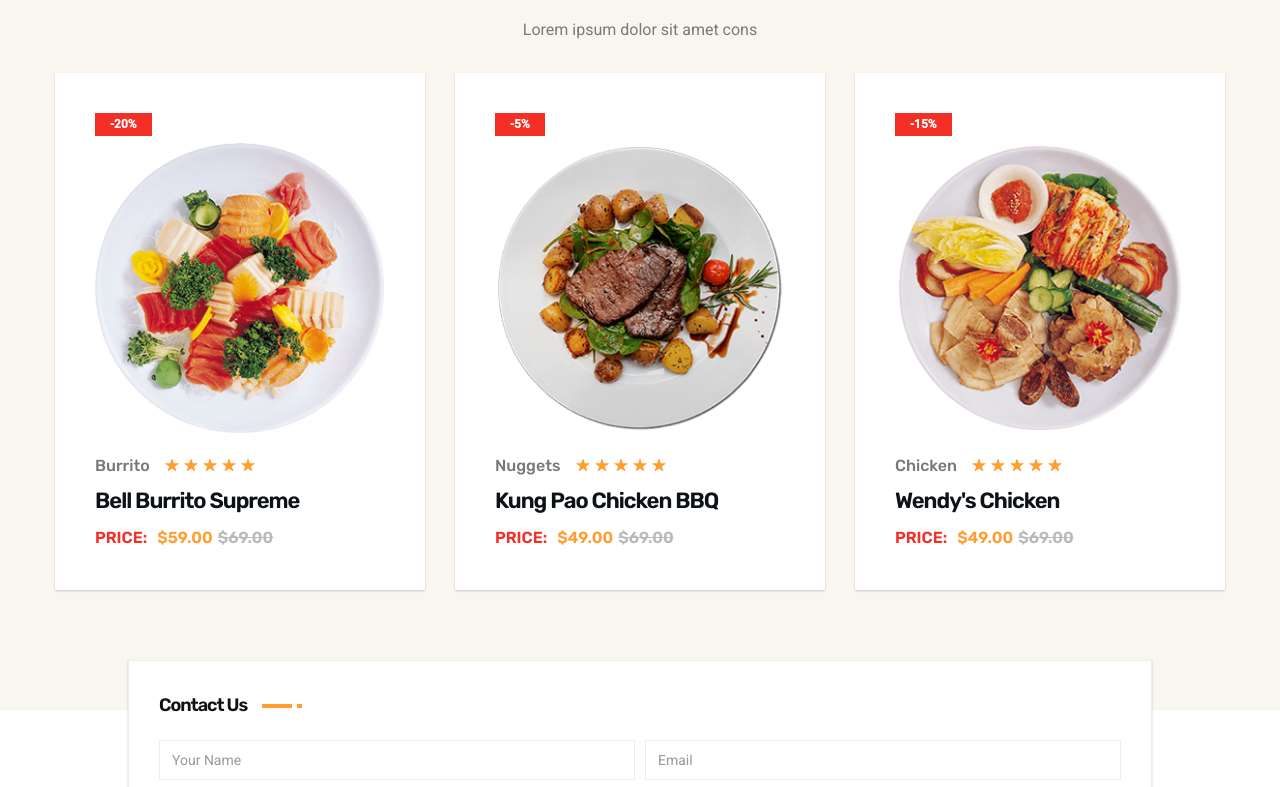
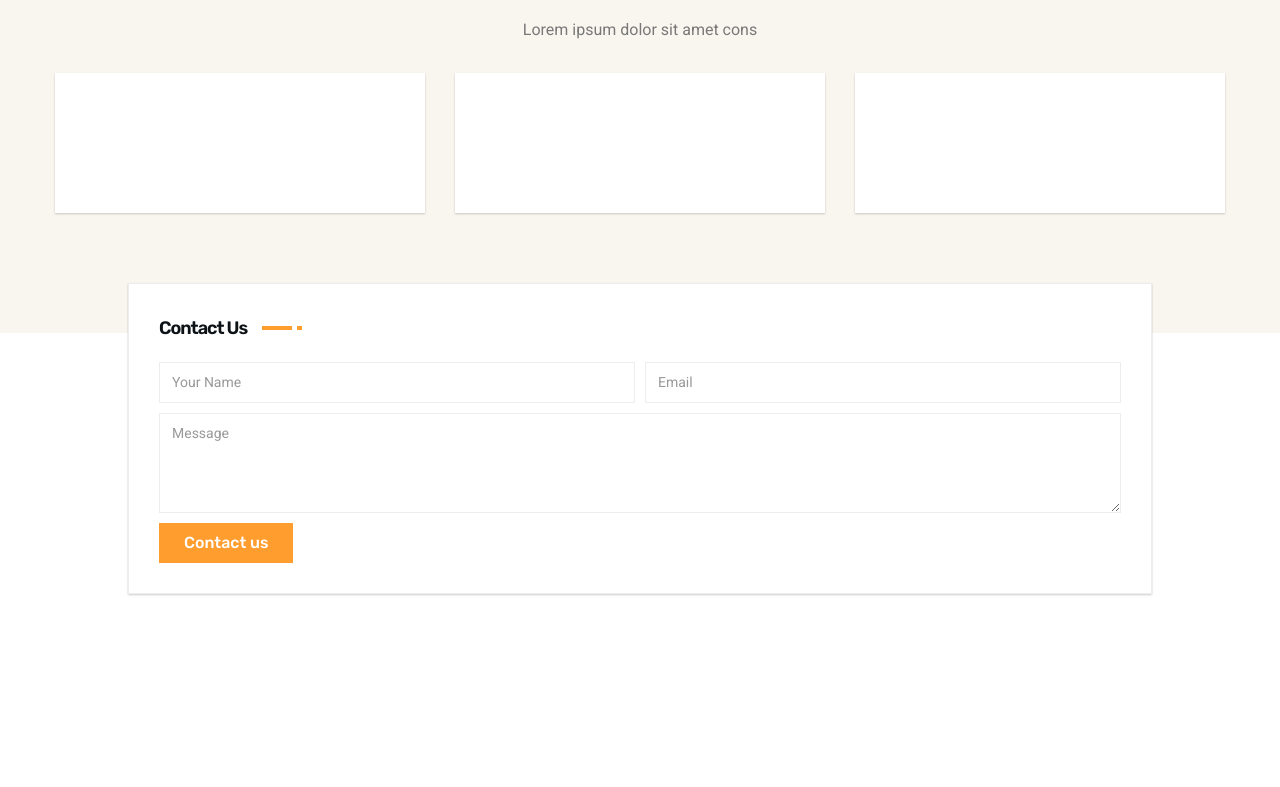
Before and after one commit to IamLiam09/GILASOFOODSNIGERIALIMITED, a plain HTML site: page index.html in a window 1280 px wide. Shown: the part 2490-3277 px from the top of the page. Drawn offline with nearby package versions, Linux system fonts and the light colour scheme; files whose address does not match are found by name.

Commit message:
product made empty

```diff
--- a/index.html
+++ b/index.html
@@ -263,36 +263,19 @@
 								<div class="food-menu-card">
 
 									<div class="card-banner">
-										<img src="./assets/images/food-menu-4.png" width="300" height="300" loading="lazy" alt="Bell Burrito Supreme" class="w-100">
 
-										<div class="badge">-20%</div>
+										<button class="btn food-menu-btn">Contact us</button>
+									</div>
+								</li>
+							</li>
+							<li>
+								<div class="food-menu-card">
+
+									<div class="card-banner">
 
 										<button class="btn food-menu-btn">Contact us</button>
 									</div>
 
-									<div class="wrapper">
-										<p class="category">Burrito</p>
-
-										<div class="rating-wrapper">
-											<ion-icon name="star"></ion-icon>
-											<ion-icon name="star"></ion-icon>
-											<ion-icon name="star"></ion-icon>
-											<ion-icon name="star"></ion-icon>
-											<ion-icon name="star"></ion-icon>
-										</div>
-									</div>
-
-									<h3 class="h3 card-title">Bell Burrito Supreme</h3>
-
-									<div class="price-wrapper">
-
-										<p class="price-text">Price:</p>
-
-										<data class="price" value="59.00 ">$59.00</data>
-
-										<del class="del">$69.00</del>
-
-									</div>
 
 								</div>
 							</li>
@@ -301,73 +284,10 @@
 								<div class="food-menu-card">
 
 									<div class="card-banner">
-										<img src="./assets/images/food-menu-5.png" width="300" height="300" loading="lazy" alt="Kung Pao Chicken BBQ" class="w-100">
-
-										<div class="badge">-5%</div>
+										<div class="card-banner">
 
 											<button class="btn food-menu-btn">Contact us</button>
 										</div>
-
-									<div class="wrapper">
-										<p class="category">Nuggets</p>
-
-										<div class="rating-wrapper">
-											<ion-icon name="star"></ion-icon>
-											<ion-icon name="star"></ion-icon>
-											<ion-icon name="star"></ion-icon>
-											<ion-icon name="star"></ion-icon>
-											<ion-icon name="star"></ion-icon>
-										</div>
-									</div>
-
-									<h3 class="h3 card-title">Kung Pao Chicken BBQ</h3>
-
-									<div class="price-wrapper">
-
-										<p class="price-text">Price:</p>
-
-										<data class="price" value="49.00">$49.00</data>
-
-										<del class="del">$69.00</del>
-
-									</div>
-
-								</div>
-							</li>
-
-							<li>
-								<div class="food-menu-card">
-
-									<div class="card-banner">
-										<img src="./assets/images/food-menu-6.png" width="300" height="300" loading="lazy" alt="Wendy's Chicken" class="w-100">
-
-										<div class="badge">-15%</div>
-
-										<button class="btn food-menu-btn">Contact us</button>
-									</div>
-
-									<div class="wrapper">
-										<p class="category">Chicken</p>
-
-										<div class="rating-wrapper">
-											<ion-icon name="star"></ion-icon>
-											<ion-icon name="star"></ion-icon>
-											<ion-icon name="star"></ion-icon>
-											<ion-icon name="star"></ion-icon>
-											<ion-icon name="star"></ion-icon>
-										</div>
-									</div>
-
-									<h3 class="h3 card-title">Wendy's Chicken</h3>
-
-									<div class="price-wrapper">
-
-										<p class="price-text">Price:</p>
-
-										<data class="price" value="49.00">$49.00</data>
-
-										<del class="del">$69.00</del>
-
 									</div>
 
 								</div>
@@ -432,13 +352,13 @@
 							</li>
 
 							<li>
-								<a href="https://x.com/gilasofoodsng/"  target="_blank"class="social-link">
+								<a href="https://x.com/gilasofoodsng/" target="_blank" class="social-link">
 									<ion-icon name="logo-twitter"></ion-icon>
 								</a>
 							</li>
 
 							<li>
-								<a href="https://www.instagram.com/gilasofoodsng/"  target="_blank"class="social-link">
+								<a href="https://www.instagram.com/gilasofoodsng/" target="_blank" class="social-link">
 									<ion-icon name="logo-instagram"></ion-icon>
 								</a>
 							</li>
```
Lines whose indentation alone changed are shown as unchanged.
